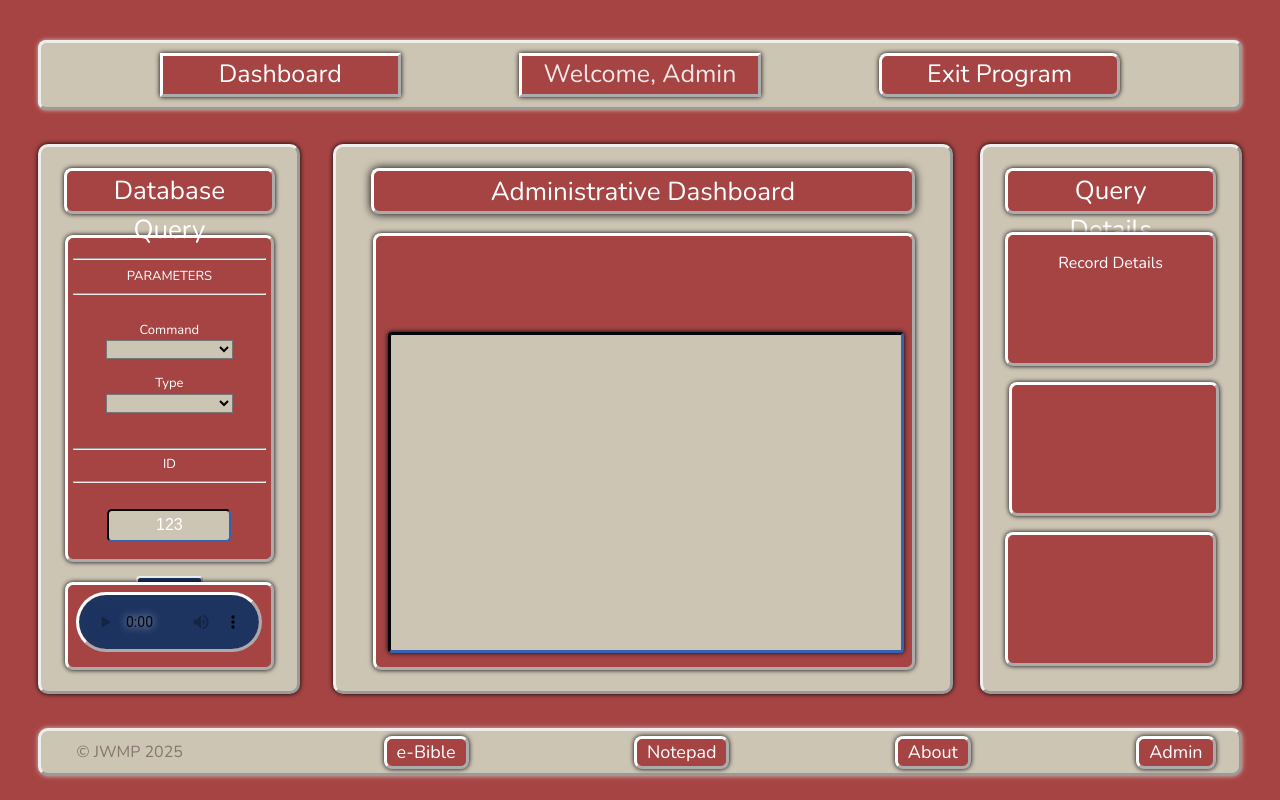
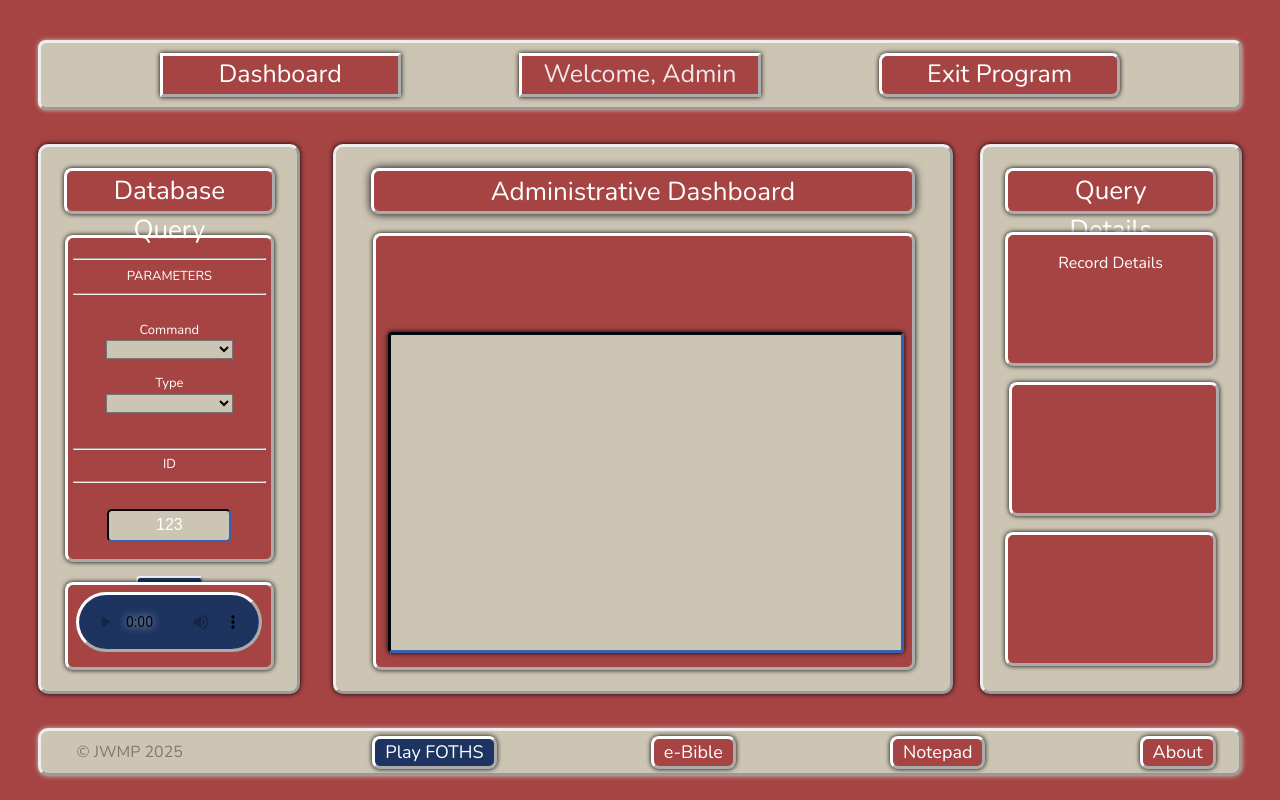
Before and after one commit to jwhitad15/Unit2-Project-JoshuaW, a React (Vite) app in the folder FOTHS (Frontend)/: page /#/admin in a window 1280 px wide. Built offline with nearby package versions, Linux system fonts and the light colour scheme.

Commit message:
POST-SUBMISSION: Lunch Break Pause

```diff
--- a/FOTHS (Frontend)/src/App.css
+++ b/FOTHS (Frontend)/src/App.css
@@ -2001,6 +2001,22 @@ footer {
   box-shadow: 0 0 5px #cdc5b4;
 }
 
+.account-footer-admin-link {
+  border-style: outset;
+  border: 3px outset white;
+  padding-left: 10px;
+  padding-right: 10px;
+  border-radius: 8px;
+  background-color: #1d3461;
+  padding-top: auto;
+  box-shadow: 8 14px 8px black;
+  -webkit-box-shadow: 0 0 10px #fff;
+  box-shadow: 0 0 5px black;
+  font-size: 18px;
+}
+.account-footer-admin-link:hover {
+  background-color: #658361;
+}
 .footer-admin-link {
   border-style: outset;
   border: 3px outset white;
--- a/FOTHS (Frontend)/src/components/admin/admin.jsx
+++ b/FOTHS (Frontend)/src/components/admin/admin.jsx
@@ -1,5 +1,4 @@
 import React, { useState, useEffect } from "react";
-import Footer from "../footer/footer";
 import UserFetch from "./user-fetch";
 import ScriptureFetch from "./scripture-fetch";
 import QuestionFetch from "./question-fetch";
@@ -8,6 +7,7 @@ import Music from "./music";
 import AdminHeader from "../header-components/admin-header";
 import FetchDataComponent from "./fetch-data";
 import './admin.css';
+import AccountFooter from "../footer/account-footer";
 
 
 
@@ -230,7 +230,7 @@ const Admin = () => {
             )}
 
 
-            <Footer/>
+            <AccountFooter/>
 
         </div>
 
--- /dev/null
+++ b/FOTHS (Frontend)/src/components/footer/account-footer.jsx
@@ -0,0 +1,16 @@
+// A reusable footer component on main pages
+
+const AccountFooter = () => {
+
+    return (
+        <footer className="footer">
+            <div className="footer-copyright"> &copy; JWMP 2025 </div>
+            <a id="jwmp-hyperlink" className="account-footer-admin-link" href="./#/foths"> Play FOTHS </a>
+            <a id="card-hyperlink" className="footer-eBible-link" href="https://www.esv.org/Genesis+1/"> e-Bible</a>
+            <a id="card-hyperlink" className="footer-notepad-link" href="https://onlinenotepad.org/notepad"> Notepad</a>
+            <a id="card-hyperlink" className="footer-about-link" href="./#/about"> About </a>
+        </footer>
+    )
+}
+
+export default AccountFooter;
--- a/FOTHS (Frontend)/src/components/footer/footer.jsx
+++ b/FOTHS (Frontend)/src/components/footer/footer.jsx
@@ -1,6 +1,21 @@
 // A reusable footer component on main pages
+import { useNavigate } from "react-router-dom";
 
 const Footer = () => {
+    const navigate = useNavigate();
+
+    const handleAccountClick = () => {
+        // Retrieve username and password from localStorage
+        const username = localStorage.getItem("username");
+        const password = localStorage.getItem("password");
+
+        // Check if the user is an Admin
+        if (username?.includes("admin_") && password?.includes("Admin:")) {
+            navigate("/admin"); // Navigate to Admin page
+        } else {
+            navigate("/user-account"); // Navigate to User Account page
+        }
+    };
 
     return (
         <footer className="footer">
@@ -8,9 +23,9 @@ const Footer = () => {
             <a id="card-hyperlink" className="footer-eBible-link" href="https://www.esv.org/Genesis+1/"> e-Bible</a>
             <a id="card-hyperlink" className="footer-notepad-link" href="https://onlinenotepad.org/notepad"> Notepad</a>
             <a id="card-hyperlink" className="footer-about-link" href="./#/about"> About </a>
-            <a id="jwmp-hyperlink" className="footer-admin-link" href="./#/login"> Admin </a>
+            <button id="jwmp-hyperlink" className="footer-admin-link" onClick={handleAccountClick}> Account </button>
         </footer>
-    )
-}
+    );
+};
 
 export default Footer;
--- a/FOTHS (Frontend)/src/components/header-components/exit-program-button.jsx
+++ b/FOTHS (Frontend)/src/components/header-components/exit-program-button.jsx
@@ -2,7 +2,7 @@
 
 const ExitProgram = () => {
 
-    return ( <a href="./#/" id="card-hyperlink" className="header-element-3"> Exit Program </a> )
+    return ( <a href="./#/login" id="card-hyperlink" className="header-element-3"> Exit Program </a> )
 
 }
 
--- a/FOTHS (Frontend)/src/components/user-accounts/user-account.jsx
+++ b/FOTHS (Frontend)/src/components/user-accounts/user-account.jsx
@@ -2,7 +2,6 @@
 
 import React, { useState, useEffect } from "react";
 import { FaArrowRightLong, FaArrowLeftLong } from "react-icons/fa6";
-import Footer from "../footer/footer";
 import './user-account.css';
 import './pomodoro/pomodoro.css';
 import UtilBible from "./util-bible-component";
@@ -10,6 +9,7 @@ import Pomodoro from "./pomodoro/pomodoro";
 import Scriptures from "../../classes/scriptures";
 import '../recall/recall.css';
 import AdminHeader from "../header-components/admin-header";
+import AccountFooter from "../footer/account-footer";
 
 
 const UserAccount = () => {
@@ -255,7 +255,7 @@ const UserAccount = () => {
                 </div>
             </div>
 
-            <Footer/>
+            <AccountFooter/>
 
         </div>
 
```
